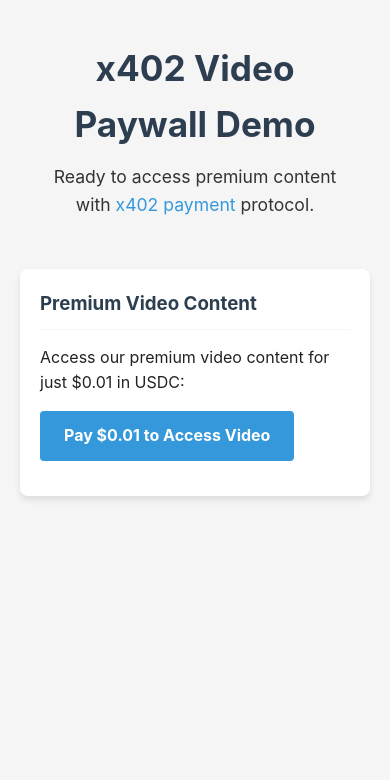
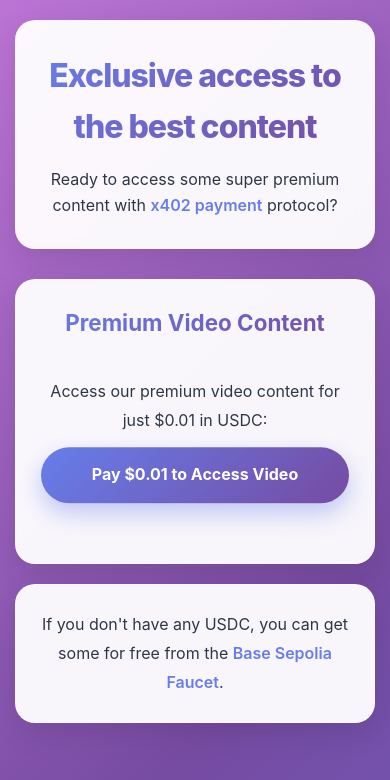
Before and after one commit to kdenhartog/paywall-fraud-demo, a website: page public/index.html in a window 390 px wide. Drawn offline with Linux system fonts and the light colour scheme.

Commit message:
Update info and page content about the attack
- Changed the title and header text in index.html to reflect a more engaging message.
- Added a new section in index.html to inform users about obtaining USDC for free.
- Updated the title and header in paywalled-content.html to clarify the purpose of the page.
- Enhanced the CSS styles for better aesthetics, including new animations and responsive design adjustments.
- Improved button styles and hover effects for better user interaction.

```diff
--- a/public/index.html
+++ b/public/index.html
@@ -1,21 +1,35 @@
 <!DOCTYPE html>
 <html lang="en">
+
 <head>
   <meta charset="UTF-8">
   <meta name="viewport" content="width=device-width, initial-scale=1.0">
-  <title>x402 Video Paywall Demo</title>
+  <title>Exclusive access to the best content</title>
   <link rel="stylesheet" href="style.css">
 </head>
+
 <body>
   <header>
-    <h1>x402 Video Paywall Demo</h1>
-    <p>Ready to access premium content with <a href="https://www.x402.org/" target="_blank">x402 payment</a> protocol.</p>
+    <h1>Exclusive access to the best content</h1>
+    <p>Ready to access some super premium content with <a
+        href="https://www.x402.org/" target="_blank">x402 payment</a>
+      protocol?</p>
   </header>
 
   <div class="card">
     <h3>Premium Video Content</h3>
     <p>Access our premium video content for just $0.01 in USDC:</p>
-    <a href="/authenticate" class="cta-button">Pay $0.01 to Access Video</a>
+    <a href="/authenticate" class="cta-button">Pay $0.01 to Access
+      Video</a>
+  </div>
+
+  <div class="card">
+    <p>
+      If you don't have any USDC, you can get some for free from the <a
+        href="https://faucet.circle.com/" target="_blank">Base Sepolia
+        Faucet</a>.
+    </p>
   </div>
 </body>
+
 </html>
--- a/public/style.css
+++ b/public/style.css
@@ -1,11 +1,12 @@
 :root {
-  --primary-color: #3498db;
+  --primary-color: #667eea;
   --secondary-color: #2c3e50;
-  --accent-color: #1abc9c;
-  --light-gray: #f5f5f5;
+  --accent-color: #764ba2;
+  --light-gray: #f5f7fa;
   --dark-gray: #333;
-  --text-color: #222;
-  --card-shadow: 0 4px 6px rgba(0, 0, 0, 0.1);
+  --text-color: #2d3748;
+  --card-shadow: 0 10px 30px rgba(0, 0, 0, 0.1);
+  --card-shadow-hover: 0 15px 40px rgba(102, 126, 234, 0.25);
   --transition-speed: 0.3s;
 }
 
@@ -15,57 +16,191 @@
   box-sizing: border-box;
 }
 
+@keyframes fadeInUp {
+  from {
+    opacity: 0;
+    transform: translateY(30px);
+  }
+  to {
+    opacity: 1;
+    transform: translateY(0);
+  }
+}
+
+@keyframes float {
+  0%, 100% {
+    transform: translateY(0px);
+  }
+  50% {
+    transform: translateY(-10px);
+  }
+}
+
+@keyframes gradient {
+  0% {
+    background-position: 0% 50%;
+  }
+  50% {
+    background-position: 100% 50%;
+  }
+  100% {
+    background-position: 0% 50%;
+  }
+}
+
+@keyframes shimmer {
+  0% {
+    background-position: -1000px 0;
+  }
+  100% {
+    background-position: 1000px 0;
+  }
+}
+
 body {
   font-family: -apple-system, BlinkMacSystemFont, "Segoe UI", Roboto, Helvetica, Arial, sans-serif;
   line-height: 1.6;
   color: var(--text-color);
-  background-color: var(--light-gray);
-  padding: 20px;
+  background: linear-gradient(-45deg, #667eea, #764ba2, #f093fb, #4facfe);
+  background-size: 400% 400%;
+  animation: gradient 15s ease infinite;
+  padding: 40px 20px;
   max-width: 1200px;
   margin: 0 auto;
+  min-height: 100vh;
 }
 
 header {
   text-align: center;
-  margin-bottom: 30px;
-  padding: 20px;
+  margin-bottom: 50px;
+  padding: 40px 20px;
+  background: rgba(255, 255, 255, 0.95);
+  border-radius: 20px;
+  box-shadow: var(--card-shadow);
+  backdrop-filter: blur(10px);
+  animation: fadeInUp 0.8s ease-out;
+  position: relative;
+  overflow: hidden;
+}
+
+header::before {
+  content: '';
+  position: absolute;
+  top: 0;
+  left: -100%;
+  width: 100%;
+  height: 100%;
+  background: linear-gradient(90deg, transparent, rgba(255, 255, 255, 0.3), transparent);
+  animation: shimmer 3s infinite;
 }
 
 header h1 {
-  color: var(--secondary-color);
-  margin-bottom: 10px;
-  font-size: 2.2rem;
+  color: transparent;
+  background: linear-gradient(135deg, var(--primary-color), var(--accent-color));
+  background-clip: text;
+  -webkit-background-clip: text;
+  margin-bottom: 15px;
+  font-size: 3rem;
+  font-weight: 800;
+  animation: fadeInUp 0.8s ease-out 0.2s both;
+  letter-spacing: -1px;
 }
 
 header p {
-  color: var(--dark-gray);
-  font-size: 1.1rem;
+  color: var(--text-color);
+  font-size: 1.2rem;
+  animation: fadeInUp 0.8s ease-out 0.4s both;
+  max-width: 700px;
+  margin: 0 auto;
 }
 
 a {
   color: var(--primary-color);
   text-decoration: none;
-  transition: color var(--transition-speed) ease;
+  transition: all var(--transition-speed) ease;
+  position: relative;
+  font-weight: 600;
 }
 
 a:hover {
   color: var(--accent-color);
-  text-decoration: underline;
+  text-decoration: none;
+}
+
+a:not(.cta-button)::after {
+  content: '';
+  position: absolute;
+  bottom: -2px;
+  left: 0;
+  width: 0;
+  height: 2px;
+  background: linear-gradient(90deg, var(--primary-color), var(--accent-color));
+  transition: width var(--transition-speed) ease;
+}
+
+a:not(.cta-button):hover::after {
+  width: 100%;
 }
 
 .card {
-  background-color: white;
-  border-radius: 8px;
+  background: rgba(255, 255, 255, 0.95);
+  border-radius: 20px;
   box-shadow: var(--card-shadow);
-  padding: 20px;
-  margin-bottom: 20px;
+  padding: 40px;
+  margin-bottom: 30px;
+  transition: all var(--transition-speed) ease;
+  animation: fadeInUp 0.8s ease-out 0.6s both;
+  position: relative;
+  overflow: hidden;
+  border: 1px solid rgba(255, 255, 255, 0.5);
+  backdrop-filter: blur(10px);
+  text-align: center;
+}
+
+.card::before {
+  content: '';
+  position: absolute;
+  top: 0;
+  left: 0;
+  right: 0;
+  height: 4px;
+  background: linear-gradient(90deg, var(--primary-color), var(--accent-color));
+  transform: scaleX(0);
+  transition: transform var(--transition-speed) ease;
+}
+
+.card:hover {
+  transform: translateY(-5px);
+  box-shadow: var(--card-shadow-hover);
+}
+
+.card:hover::before {
+  transform: scaleX(1);
+}
+
+.card:nth-child(2) {
+  animation-delay: 0.7s;
+}
+
+.card:nth-child(3) {
+  animation-delay: 0.8s;
 }
 
 .card h3 {
-  color: var(--secondary-color);
-  margin-bottom: 15px;
-  padding-bottom: 10px;
-  border-bottom: 1px solid var(--light-gray);
+  color: transparent;
+  background: linear-gradient(135deg, var(--primary-color), var(--accent-color));
+  background-clip: text;
+  -webkit-background-clip: text;
+  margin-bottom: 20px;
+  padding-bottom: 15px;
+  border-bottom: 2px solid var(--light-gray);
+  font-size: 1.8rem;
+  font-weight: 700;
+}
+
+.card p {
+  font-size: 1.1rem;
+  line-height: 1.8;
 }
 
 .collapsible-trigger {
@@ -97,18 +232,46 @@ a:hover {
 
 .cta-button {
   display: inline-block;
-  background-color: var(--primary-color);
+  background: linear-gradient(135deg, var(--primary-color), var(--accent-color));
   color: white;
-  padding: 12px 24px;
-  border-radius: 4px;
+  padding: 18px 40px;
+  border-radius: 50px;
   font-weight: bold;
   text-align: center;
-  margin: 15px 0;
+  margin: 20px 0;
+  font-size: 1.1rem;
+  box-shadow: 0 10px 25px rgba(102, 126, 234, 0.4);
+  transition: all var(--transition-speed) ease;
+  position: relative;
+  overflow: hidden;
+  border: none;
+  cursor: pointer;
+  animation: float 3s ease-in-out infinite;
+}
+
+.cta-button::before {
+  content: '';
+  position: absolute;
+  top: 0;
+  left: -100%;
+  width: 100%;
+  height: 100%;
+  background: linear-gradient(90deg, transparent, rgba(255, 255, 255, 0.3), transparent);
+  transition: left 0.5s ease;
+}
+
+.cta-button:hover::before {
+  left: 100%;
 }
 
 .cta-button:hover {
-  background-color: var(--accent-color);
+  transform: translateY(-3px) scale(1.05);
+  box-shadow: 0 15px 35px rgba(102, 126, 234, 0.5);
   text-decoration: none;
+}
+
+.cta-button:active {
+  transform: translateY(-1px) scale(1.02);
 }
 
 pre {
@@ -250,23 +413,115 @@ body.warning-page a:hover {
 }
 
 body.warning-page .cta-button {
-  background-color: #00897b;
+  background: linear-gradient(135deg, #00897b, #00695c);
   color: white;
-  border: 2px solid #004d40;
+  padding: 18px 40px;
+  border-radius: 50px;
   font-weight: bold;
-  margin: 10px 5px;
+  text-align: center;
+  margin: 20px 5px;
+  font-size: 1.1rem;
+  box-shadow: 0 10px 25px rgba(0, 137, 123, 0.4);
+  transition: all var(--transition-speed) ease;
+  position: relative;
+  overflow: hidden;
+  border: none;
+  cursor: pointer;
+  animation: none;
+  display: inline-block;
+}
+
+body.warning-page .cta-button::before {
+  content: '';
+  position: absolute;
+  top: 0;
+  left: -100%;
+  width: 100%;
+  height: 100%;
+  background: linear-gradient(90deg, transparent, rgba(255, 255, 255, 0.3), transparent);
+  transition: left 0.5s ease;
+}
+
+body.warning-page .cta-button:hover::before {
+  left: 100%;
 }
 
 body.warning-page .cta-button:hover {
-  background-color: #00695c;
-  border-color: #00251a;
+  transform: translateY(-3px) scale(1.05);
+  box-shadow: 0 15px 35px rgba(0, 137, 123, 0.5);
+  text-decoration: none;
+}
+
+body.warning-page .cta-button:active {
+  transform: translateY(-1px) scale(1.02);
 }
 
 body.warning-page .cta-button.secondary {
-  background-color: #1a1a1a;
-  border-color: #333;
+  background: linear-gradient(135deg, #2c3e50, #34495e);
+  box-shadow: 0 10px 25px rgba(44, 62, 80, 0.4);
 }
 
 body.warning-page .cta-button.secondary:hover {
-  background-color: #000;
+  transform: translateY(-3px) scale(1.05);
+  box-shadow: 0 15px 35px rgba(44, 62, 80, 0.5);
 }
+
+/* Responsive Design */
+@media (max-width: 768px) {
+  body {
+    padding: 20px 15px;
+  }
+
+  header {
+    padding: 30px 20px;
+    margin-bottom: 30px;
+  }
+
+  header h1 {
+    font-size: 2rem;
+  }
+
+  header p {
+    font-size: 1rem;
+  }
+
+  .card {
+    padding: 25px;
+    margin-bottom: 20px;
+  }
+
+  .card h3 {
+    font-size: 1.4rem;
+  }
+
+  .card p {
+    font-size: 1rem;
+  }
+
+  .cta-button {
+    padding: 15px 30px;
+    font-size: 1rem;
+    width: 100%;
+    text-align: center;
+  }
+
+  body.warning-page .cta-button {
+    padding: 15px 30px;
+    font-size: 1rem;
+    width: 100%;
+    text-align: center;
+    display: block;
+    margin: 15px 0;
+  }
+}
+
+/* Accessibility improvements */
+@media (prefers-reduced-motion: reduce) {
+  *,
+  *::before,
+  *::after {
+    animation-duration: 0.01ms !important;
+    animation-iteration-count: 1 !important;
+    transition-duration: 0.01ms !important;
+  }
+}
```
Also changed, not shown: public/paywalled-content.html (+51 -27 lines).
